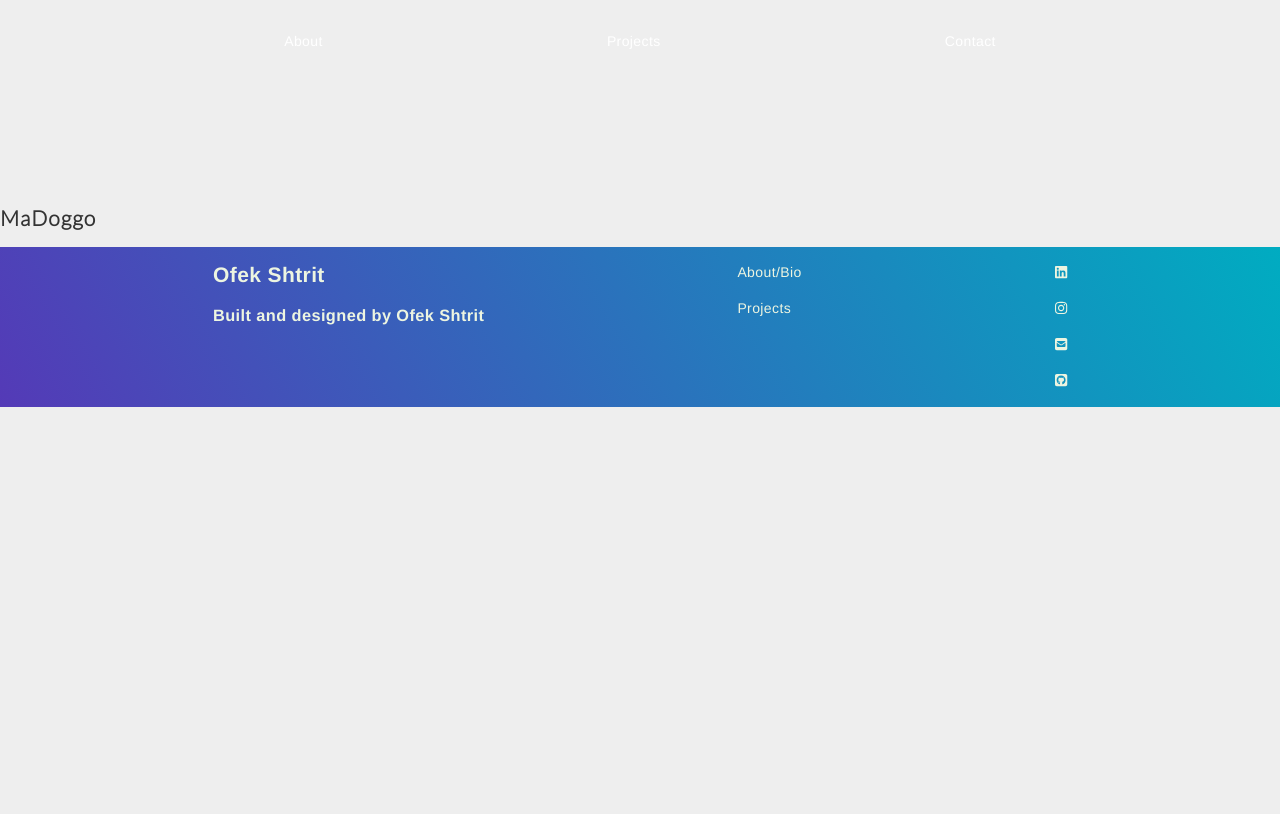
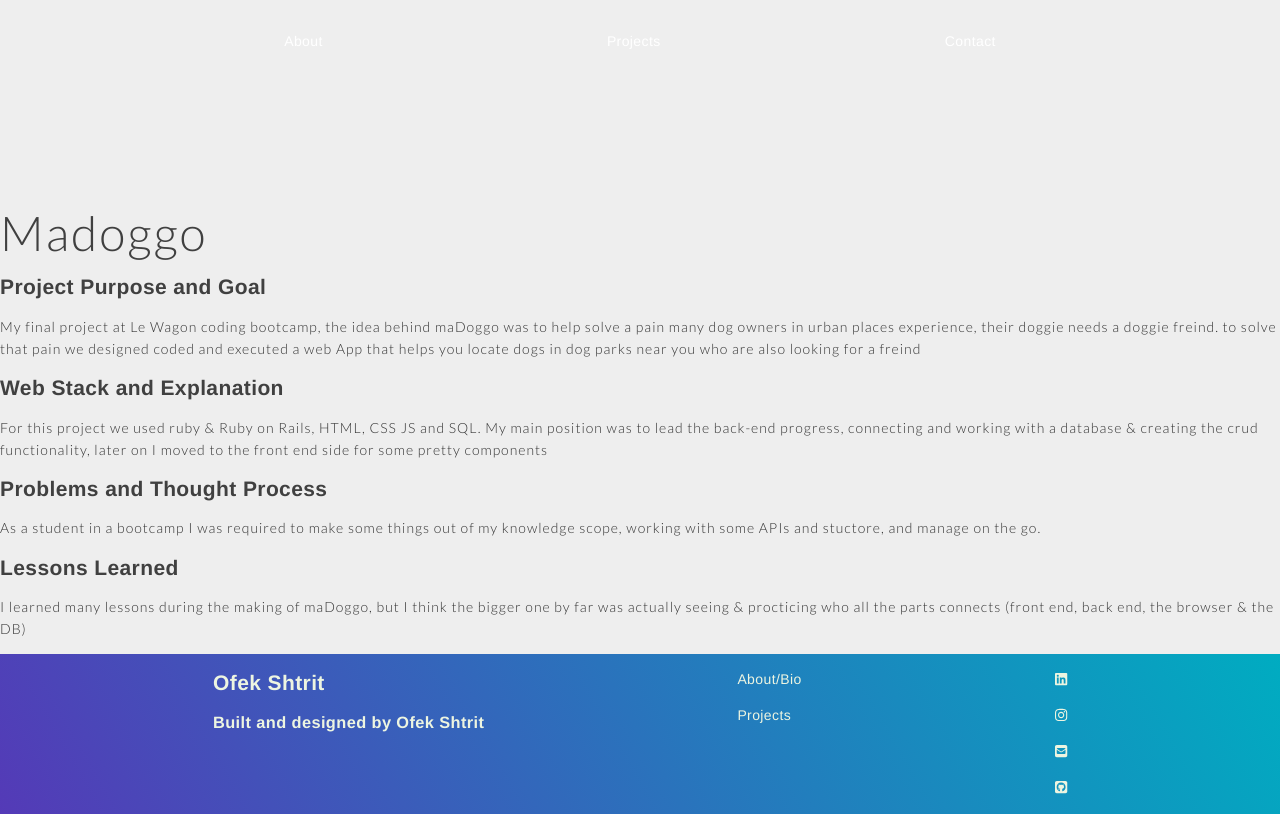
Before and after one commit to OverFishy/portfolio, a React (Create React App) app: page /MaDoggo in a window 1280 px wide. Built offline with nearby package versions, Linux system fonts and the light colour scheme.

Commit message:
Finished with putting data in project pages, feels a bit empty, also made sure some code organization

```diff
--- a/src/index.js
+++ b/src/index.js
@@ -6,8 +6,6 @@ import reportWebVitals from './reportWebVitals';
 import { BrowserRouter, Routes, Route } from "react-router-dom";
 import { About } from "./routes/about";
 import ProjectPages from './projectPages'
-
-console.log({ ProjectPages });
 
 // If you want to start measuring performance in your app, pass a function
 // to log results (for example: reportWebVitals(console.log))
--- a/src/projectPages/classicSnakeGame.js
+++ b/src/projectPages/classicSnakeGame.js
@@ -1,8 +1,13 @@
-import { ProjectPageStructure } from "./projectPageStructure"
+import { ProjectPageStructureText } from "./projectPage.js"
+
 export function ClassicSnakeGame() {
   return (
-    < ProjectPageStructure >
-      <h2>ClassicSnakeGame</h2>
-    </ProjectPageStructure>
+    < ProjectPageStructureText
+    projectName={'Classic Snake Game'}
+    projectPurpose={'The purpse of this project was personal learning and grow, I looked for a nice idea to procatice some new concepts I have learned. on a side note Snake was the first game I have ever played, so remaking it was a blase'}
+    projectWebStack={'Html Css and JS'}
+    projectProblens={'Couple of the challenges I faced building the snake game was creating the game controlleres for moible, using the touch inputs. The other one was about constently rerender the game, deleting and creating element.'}
+    projectlessons={'Some nice learning experience about developing apps that target mobile users'}
+  />
   )
 }
--- a/src/projectPages/flexPanelsGallery.js
+++ b/src/projectPages/flexPanelsGallery.js
@@ -1,9 +1,13 @@
-import { ProjectPageStructure } from "./projectPageStructure"
+import { ProjectPageStructureText } from "./projectPage.js"
 
 export function FlexPanelsGallery() {
   return (
-    < ProjectPageStructure >
-      <h2>FlexPanelsGallery</h2>
-    </ProjectPageStructure>
+    < ProjectPageStructureText
+        projectName={'Flex panels gallery'}
+        projectPurpose={'Build that project within my JS learning journey, As a part Of the online course JavaScript30.'}
+        projectWebStack={'Js Css & HTML with emphasis on Flex box properties.'}
+        projectProblens={'The main problem I had during this project that it was to much fun to work with. When everythig you do have an immediete effect visable on the screen'}
+        projectlessons={'I have learned alot about flexBox and Js functionality'}
+      />
   )
 }
--- a/src/projectPages/maDoggo.js
+++ b/src/projectPages/maDoggo.js
@@ -1,9 +1,13 @@
-import { ProjectPageStructure } from "./projectPageStructure"
+import { ProjectPageStructureText } from "./projectPage.js"
 
 export function MaDoggo() {
   return (
-    < ProjectPageStructure >
-      <h2>MaDoggo</h2>
-    </ProjectPageStructure>
+    < ProjectPageStructureText
+        projectName={'Madoggo'}
+        projectPurpose={'My final project at Le Wagon coding bootcamp, the idea behind maDoggo was to help solve a pain many dog owners in urban places experience, their doggie needs a doggie freind. to solve that pain we designed coded and executed a web App that helps you locate dogs in dog parks near you who are also looking for a freind'}
+        projectWebStack={'For this project we used ruby & Ruby on Rails, HTML, CSS JS and SQL. My main position was to lead the back-end progress, connecting and working with a database & creating the crud functionality, later on I moved to the front end side for some pretty components'}
+        projectProblens={'As a student in a bootcamp I was required to make some things out of my knowledge scope, working with some APIs and stuctore, and manage on the go.'}
+        projectlessons={'I learned many lessons during the making of maDoggo, but I think the bigger one by far was actually seeing & procticing who all the parts connects (front end, back end, the browser & the DB)'}
+      />
   )
 }
--- a/src/projectPages/projectPage.js
+++ b/src/projectPages/projectPage.js
@@ -1,11 +1,16 @@
 import React from 'react'
+import { NavBar } from '../navbar'
+import { Footer } from '../footer'
 
-export class ProjectPageStructure extends React.Component {
+export class ProjectPageStructureText extends React.Component {
+  log() {
+    console.log(`this is my log: ${this.props.projectName}`);
+  }
   render() {
     return (
       <div>
-        <h1>PROJECT NAME</h1>
-        <p>{this.props.projectName}</p>
+        < NavBar />
+        <h1>{this.props.projectName}</h1>
         <h2>Project Purpose and Goal</h2>
         <p>{this.props.projectPurpose}</p>
         <h2>Web Stack and Explanation</h2>
@@ -14,6 +19,7 @@ export class ProjectPageStructure extends React.Component {
         <p>{this.props.projectProblens}</p>
         <h2>Lessons Learned</h2>
         <p>{this.props.projectlessons}</p>
+        < Footer />
       </div>
     )
   }
--- a/src/projectPages/spaceShot.js
+++ b/src/projectPages/spaceShot.js
@@ -1,9 +1,15 @@
-import { ProjectPageStructure } from "./projectPageStructure"
+import { ProjectPageStructureText } from "./projectPage.js"
 
 export function SpaceShot() {
   return (
-    < ProjectPageStructure >
-      <h2>SpaceShot</h2>
-    </ProjectPageStructure>
+    <div>
+      < ProjectPageStructureText
+      projectName={'Spaceshot'}
+      projectPurpose={'Spaceshot will always have a warm spot in my heart! it all started when me and a great friend of my set down and spoken about how little effort is being put into mobiles game today, and how we could totlay pull it off (silly us..).'}
+      projectWebStack={'For spaceshot we have used Unity, and c#. I had a leadership position at spaceshot rather then the tech side.'}
+      projectProblens={'I would say we ran into problems during development, alot of them due to the fact it was our first game. we had to learn alot on the fly, like hiring & building a team, to marketing and product testing'}
+      projectlessons={'I took some valuables lessons from Spaceshot, how to better work in a team, manage a team, and that I have a thing for tec.'}
+      />
+    </div>
   )
 }
--- a/src/projectPages/sudoku.js
+++ b/src/projectPages/sudoku.js
@@ -1,9 +1,13 @@
-import { ProjectPageStructure } from "./projectPageStructure"
+import { ProjectPageStructureText } from "./projectPage.js"
 
 export function Sudoku() {
   return (
-    < ProjectPageStructure >
-      <h2>Sudoku</h2>
-    </ProjectPageStructure>
+    < ProjectPageStructureText
+        projectName={'Sudoku'}
+        projectPurpose={'The purpse of this project was personal learning and growth, as I wanted to understand better on algorythmics and calculations, I found the sudoku with the numbers and logicks to be a good fit'}
+        projectWebStack={'Html Css and JS'}
+        projectProblens={'some difficulties I expreiriense was creating the logic behind the game, setting up rules to determine if a player was correct in his number placement or not'}
+        projectlessons={'I would say the best lesson I got while working on this project was the actual coding experience and implementing some of the newer things I have learned'}
+      />
   )
 }
```
Also changed, not shown: src/projectPages/projectPageProjects.js (+5 -5 lines), src/unUsedFilesIMightDelete/projectPageStructure.js (renamed from src/projectPages/projectPageStructure.js).
